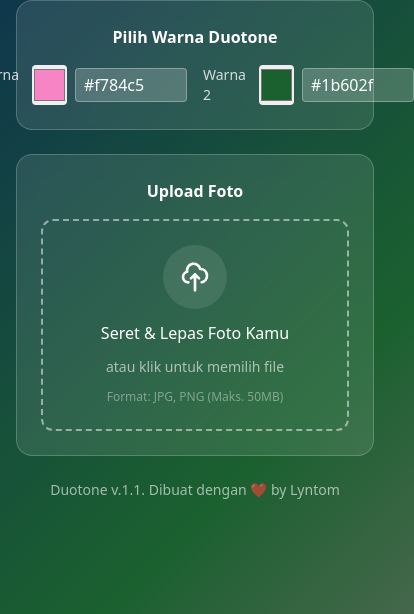
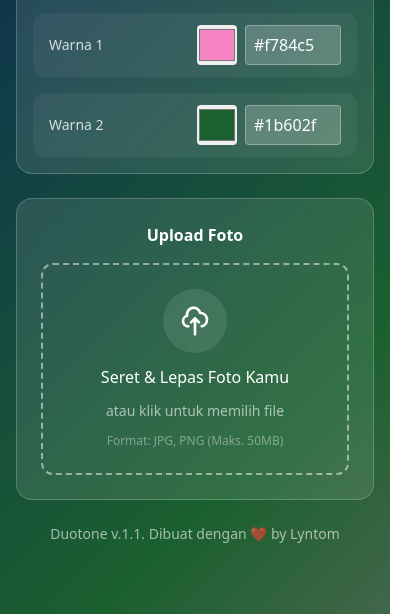
Before and after one commit to lyntom/Duotone, a plain HTML site: page index.html in a window 390 px wide. Shown: the part 230-844 px from the top of the page, 414 px wide, since content can reach past the window. Drawn offline with Linux system fonts and the light colour scheme.

Commit message:
Memperbaiki responsive pada section panel warna

```diff
--- a/index.html
+++ b/index.html
@@ -23,13 +23,20 @@
       </div>
 
       <!-- Panel Warna -->
-      <div class="glass-effect rounded-2xl p-6 mb-6">
+      <div class="glass-effect rounded-2xl p-4 sm:p-6 mb-6">
         <h2 class="text-white text-center font-semibold mb-4">
           Pilih Warna Duotone
         </h2>
-        <div class="flex items-center justify-center gap-4">
-          <div class="flex items-center gap-2">
+
+        <div
+          class="flex flex-col sm:flex-row items-stretch sm:items-center justify-center gap-4"
+        >
+          <!-- Warna 1 -->
+          <div
+            class="flex items-center justify-between sm:justify-center gap-3 bg-white/5 rounded-xl px-4 py-3"
+          >
             <label class="text-white/80 text-sm">Warna 1</label>
+            <div class="flex gap-2">
               <input
                 type="color"
                 id="color1"
@@ -41,24 +48,31 @@
                 id="hex1"
                 value="#f784c5"
                 maxlength="7"
-              class="w-28 px-2 py-1 rounded bg-white/20 text-white border border-white/30 focus:outline-none focus:ring-2 focus:ring-pink-400"
+                class="w-24 px-2 py-1 rounded bg-white/20 text-white border border-white/30 focus:outline-none focus:ring-2 focus:ring-pink-400"
               />
             </div>
-          <div class="flex items-center gap-2">
+          </div>
+
+          <!-- Warna 2 -->
+          <div
+            class="flex items-center justify-between sm:justify-center gap-3 bg-white/5 rounded-xl px-4 py-3"
+          >
             <label class="text-white/80 text-sm">Warna 2</label>
+            <div class="flex gap-2">
               <input
                 type="color"
                 id="color2"
                 value="#1b602f"
-              class="w-10 h-10 rounded cursor-picker"
+                class="w-10 h-10 rounded cursor-pointer"
               />
               <input
                 type="text"
                 id="hex2"
                 value="#1b602f"
                 maxlength="7"
-              class="w-28 px-2 py-1 rounded bg-white/20 text-white border border-white/30 focus:outline-none focus:ring-2 focus:ring-green-400"
+                class="w-24 px-2 py-1 rounded bg-white/20 text-white border border-white/30 focus:outline-none focus:ring-2 focus:ring-green-400"
               />
+            </div>
           </div>
         </div>
       </div>
```
Lines whose indentation alone changed are shown as unchanged.
